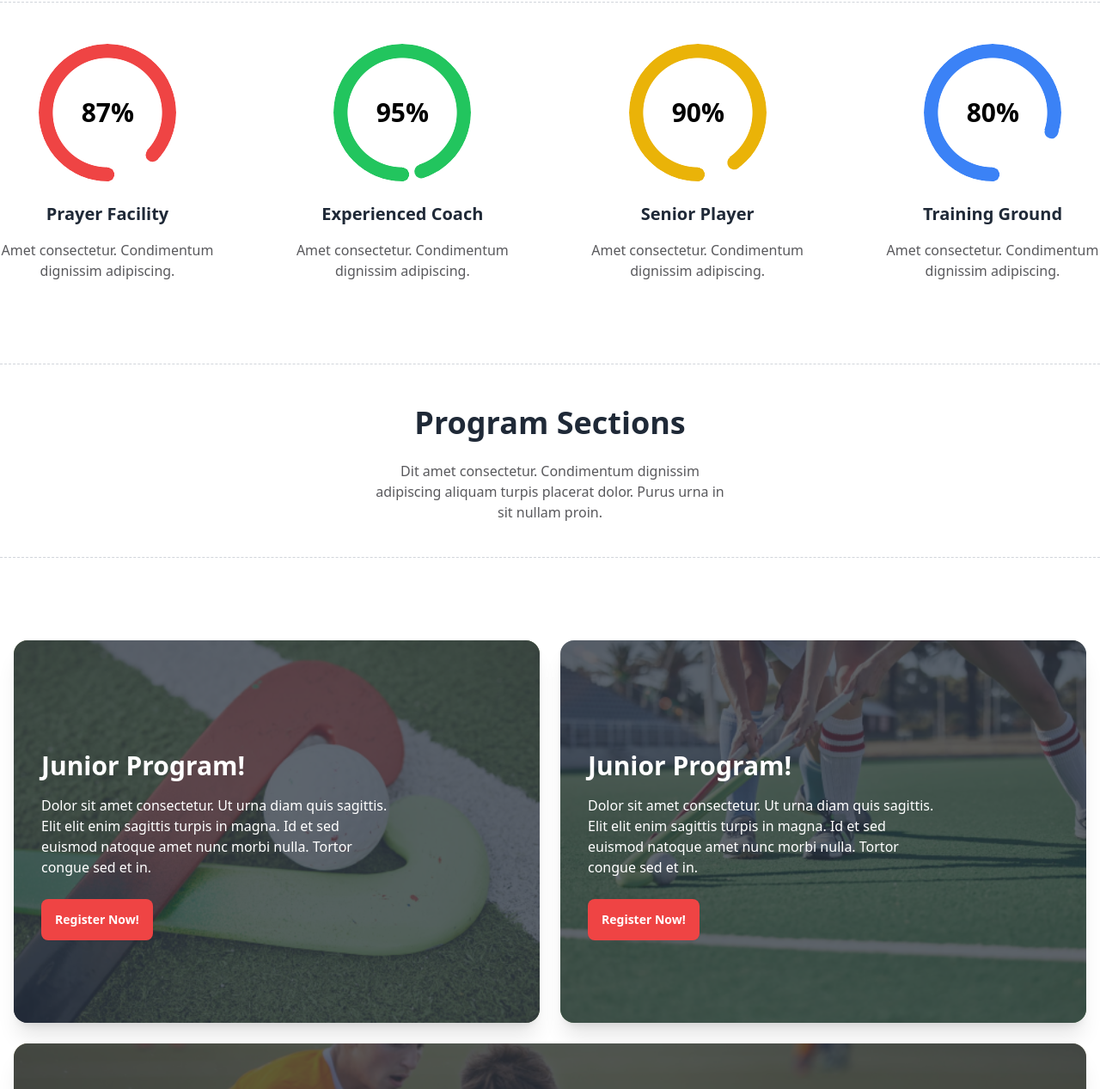
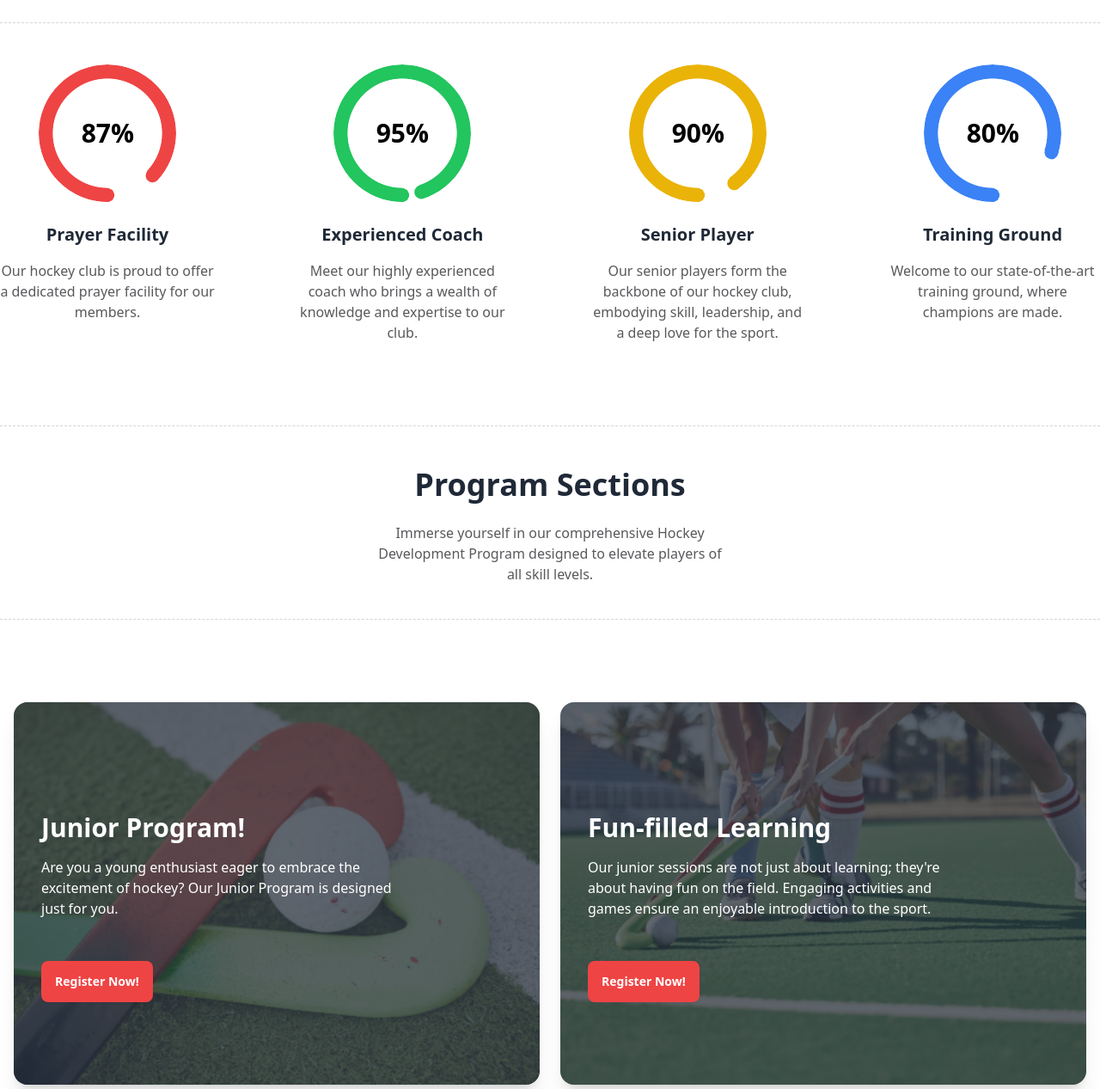
Before and after one commit to MHS676/B9-A3, a plain HTML site: page index.html in a window 1280 px wide. Shown: the part 1043-2310 px from the top of the page at 86% size. Drawn offline with nearby package versions, Linux system fonts and the light colour scheme.

Commit message:
All the text added done

```diff
--- a/index.html
+++ b/index.html
@@ -24,7 +24,7 @@
     />
     <script src="https://cdn.tailwindcss.com"></script>
     <!-- tailwind custom color -->
-    <!-- <script>
+    <script>
       tailwind.config = {
         theme: {
           extend: {
@@ -34,7 +34,7 @@
           },
         },
       };
-    </script> -->
+    </script>
     <!-- style sheet -->
     <style>
       .font-manrope {
@@ -157,8 +157,9 @@
           Meet all the heroes from the field
         </h1>
         <p class="text-white text-sm lg:text-base opacity-70">
-          Dit amet consectetur. Condimentum dignissim adipiscing aliquam turpis
-          placerat dolor. Purus urna in sit nullam proin.
+          Hockey’s is dedicated to growing the sport at the grassroots level.
+          Learn about our initiatives to introduce hockey to schools and
+          communities.
         </p>
       </div>
     </header>
@@ -174,8 +175,9 @@
           <p
             class="text-xl lg:text-base font-medium text-[#131318] opacity-70 text-center my-6 lg:w-1/3 mx-auto"
           >
-            Dit amet consectetur. Condimentum dignissim adipiscing aliquam
-            turpis placerat dolor. Purus urna in sit nullam proin.
+            Stay tuned for exciting events, matches, and tournaments. Check our
+            calendar for the latest updates and mark your calendars to support
+            our teams.
           </p>
         </div>
         <div class="lg:flex justify-between container mx-auto">
@@ -191,7 +193,8 @@
             <p
               class="mx-auto w-[250px] mt-4 text-base text-[#131318] opacity-70"
             >
-              Amet consectetur. Condimentum dignissim adipiscing.
+              Our hockey club is proud to offer a dedicated prayer facility for
+              our members.
             </p>
           </div>
           <div class="text-center">
@@ -206,7 +209,8 @@
             <p
               class="mx-auto w-[250px] mt-4 text-base text-[#131318] opacity-70"
             >
-              Amet consectetur. Condimentum dignissim adipiscing.
+              Meet our highly experienced coach who brings a wealth of knowledge
+              and expertise to our club.
             </p>
           </div>
           <div class="text-center">
@@ -221,7 +225,8 @@
             <p
               class="mx-auto w-[250px] mt-4 text-base text-[#131318] opacity-70"
             >
-              Amet consectetur. Condimentum dignissim adipiscing.
+              Our senior players form the backbone of our hockey club, embodying
+              skill, leadership, and a deep love for the sport.
             </p>
           </div>
           <div class="text-center">
@@ -236,7 +241,8 @@
             <p
               class="mx-auto w-[250px] mt-4 text-base text-[#131318] opacity-70"
             >
-              Amet consectetur. Condimentum dignissim adipiscing.
+              Welcome to our state-of-the-art training ground, where champions
+              are made.
             </p>
           </div>
         </div>
@@ -252,67 +258,10 @@
           <p
             class="text-base font-medium text-[#131318] opacity-70 text-center my-6 lg:w-1/3 mx-auto"
           >
-            Dit amet consectetur. Condimentum dignissim adipiscing aliquam
-            turpis placerat dolor. Purus urna in sit nullam proin.
+            Immerse yourself in our comprehensive Hockey Development Program
+            designed to elevate players of all skill levels.
           </p>
         </div>
-        <!-- <div class="container mx-auto px-4 rounded-2xl mt-12">
-          <div class="mx-auto gap-5 flex justify-between mt-6">
-            <div>
-              <img
-                class="w-[1140] h-[438px] mx-auto"
-                src="Images/2.png"
-                alt=""
-              />
-              <h2 class="-mt-72 ml-12 text-3xl font-extrabold text-white">
-                Junior Program
-              </h2>
-              <p class="ml-12 text-base font-medium text-white w-1/2 mt-2">
-                Dolor sit amet consectetur. Ut urna diam quis sagittis. Elit
-                elit enim sagittis turpis in magna. Id et sed euismod natoque
-                amet nunc morbi nulla. Tortor congue sed et in.
-              </p>
-              <a
-                class="btn sm:px-4 bg-[#FF4240] border-none text-white font-poppins ml-12 mt-6 lg:px-6"
-                >Register Now!</a
-              >
-            </div>
-            <div class="mb-24">
-              <img
-                class="w-[1140] h-[438px] mx-auto"
-                src="Images/3.png"
-                alt=""
-              />
-              <h2 class="-mt-72 ml-12 text-3xl font-extrabold text-white">
-                Junior Program
-              </h2>
-              <p class="ml-12 text-base font-medium text-white w-1/2 mt-2">
-                Dolor sit amet consectetur. Ut urna diam quis sagittis. Elit
-                elit enim sagittis turpis in magna. Id et sed euismod natoque
-                amet nunc morbi nulla. Tortor congue sed et in.
-              </p>
-              <a
-                class="btn sm:px-4 bg-[#FF4240] border-none text-white font-poppins ml-12 mt-6 lg:px-6"
-                >Register Now!</a
-              >
-            </div>
-          </div>
-          <div class="rounded-2xl">
-            <img class="w-[2170px] h-[538px]" src="Images/4.png" alt="" />
-            <h2 class="-mt-72 ml-12 text-3xl font-extrabold text-white">
-              Junior Program
-            </h2>
-            <p class="ml-12 text-base font-medium text-white w-1/2 mt-2">
-              Dolor sit amet consectetur. Ut urna diam quis sagittis. Elit elit
-              enim sagittis turpis in magna. Id et sed euismod natoque amet nunc
-              morbi nulla. Tortor congue sed et in.
-            </p>
-            <a
-              class="btn sm:px-4 bg-[#FF4240] border-none text-white font-poppins ml-12 mt-6 lg:px-6"
-              >Register Now!</a
-            >
-          </div>
-        </div> -->
         <div class="container mx-auto px-4 mt-24">
           <div>
             <div class="grid-cols-1 grid lg:flex gap-6">
@@ -331,9 +280,8 @@
                   <p
                     class="text-sm lg:text-base font-medium text-white lg:w-3/4 mt-2"
                   >
-                    Dolor sit amet consectetur. Ut urna diam quis sagittis. Elit
-                    elit enim sagittis turpis in magna. Id et sed euismod
-                    natoque amet nunc morbi nulla. Tortor congue sed et in.
+                    Are you a young enthusiast eager to embrace the excitement
+                    of hockey? Our Junior Program is designed just for you.
                   </p>
                   <div class="justify-start lg:mb-16">
                     <button class="btn bg-red-500 text-white border-none">
@@ -352,14 +300,14 @@
                   <h2
                     class="card-title lg:mt-24 text-white text-xl lg:text-3xl font-extrabold"
                   >
-                    Junior Program!
+                    Fun-filled Learning
                   </h2>
                   <p
                     class="text-sm lg:text-base font-medium text-white lg:w-3/4 mt-2"
                   >
-                    Dolor sit amet consectetur. Ut urna diam quis sagittis. Elit
-                    elit enim sagittis turpis in magna. Id et sed euismod
-                    natoque amet nunc morbi nulla. Tortor congue sed et in.
+                    Our junior sessions are not just about learning; they're
+                    about having fun on the field. Engaging activities and games
+                    ensure an enjoyable introduction to the sport.
                   </p>
                   <div class="justify-start lg:mb-16">
                     <button class="btn bg-red-500 text-white border-none">
@@ -379,14 +327,13 @@
                 <h2
                   class="card-title lg:mt-32 text-white text-xl lg:text-3xl font-extrabold"
                 >
-                  Junior Program!
+                  Character Building
                 </h2>
                 <p
                   class="text-sm lg:text-base font-medium text-white lg:w-2/5 mt-2"
                 >
-                  Dolor sit amet consectetur. Ut urna diam quis sagittis. Elit
-                  elit enim sagittis turpis in magna. Id et sed euismod natoque
-                  amet nunc morbi nulla. Tortor congue sed et in.
+                  Beyond the game, our Junior Program emphasizes
+                  character-building qualities such as teamwork.
                 </p>
                 <div class="justify-start lg:mb-40">
                   <button class="btn bg-red-500 text-white border-none">
@@ -409,8 +356,8 @@
           <p
             class="text-base font-medium text-[#131318] opacity-70 text-center my-6 lg:w-1/3 mx-auto"
           >
-            Dit amet consectetur. Condimentum dignissim adipiscing aliquam
-            turpis placerat dolor. Purus urna in sit nullam proin.
+            Elevate your game on and off the field with our exclusive range of
+            official Hockey’s merchandise.
           </p>
         </div>
         <!-- card section -->
@@ -441,7 +388,8 @@
                 </div>
                 <h2 class="card-title">World Cup Flags Football</h2>
                 <p class="text-base font-medium text-[#131318] opacity-70">
-                  Dolor sit amet consectetur. Ut urna diam quis sagittis.
+                  Wear your allegiance with pride! Our team jerseys feature
+                  premium materials
                 </p>
                 <div class="lg:flex justify-between">
                   <div>
@@ -482,7 +430,8 @@
                 </div>
                 <h2 class="card-title">World Cup Flags Football</h2>
                 <p class="text-base font-medium text-[#131318] opacity-70">
-                  Dolor sit amet consectetur. Ut urna diam quis sagittis.
+                  Gear up for success during training sessions with our
+                  specialized training apparel.
                 </p>
                 <div class="lg:flex justify-between">
                   <div>
@@ -526,7 +475,8 @@
                 </div>
                 <h2 class="card-title">World Cup Flags Football</h2>
                 <p class="text-base font-medium text-[#131318] opacity-70">
-                  Dolor sit amet consectetur. Ut urna diam quis sagittis.
+                  Stay warm on the sidelines or represent your club in any
+                  weather with our range of outerwear.
                 </p>
                 <div class="lg:flex justify-between">
                   <div>
@@ -567,7 +517,7 @@
                 </div>
                 <h2 class="card-title">World Cup Flags Football</h2>
                 <p class="text-base font-medium text-[#131318] opacity-70">
-                  Dolor sit amet consectetur. Ut urna diam quis sagittis.
+                  From stylish jackets to cozy hoodies, we've got you covered.
                 </p>
                 <div class="lg:flex justify-between">
                   <div>
@@ -611,7 +561,9 @@
                 </div>
                 <h2 class="card-title">World Cup Flags Football</h2>
                 <p class="text-base font-medium text-[#131318] opacity-70">
-                  Dolor sit amet consectetur. Ut urna diam quis sagittis.
+                  These unique items are crafted to commemorate special moments
+                  in the club's history, making them valuable additions to any
+                  fan's collection.
                 </p>
                 <div class="lg:flex justify-between">
                   <div>
@@ -652,7 +604,8 @@
                 </div>
                 <h2 class="card-title">World Cup Flags Football</h2>
                 <p class="text-base font-medium text-[#131318] opacity-70">
-                  Dolor sit amet consectetur. Ut urna diam quis sagittis.
+                  Take home a piece of history with our commemorative prints
+                  featuring iconic moments.
                 </p>
                 <div class="lg:flex justify-between">
                   <div>
@@ -683,8 +636,10 @@
           <p
             class="text-base font-medium text-[#131318] opacity-70 text-center my-6 lg:w-1/3 mx-auto"
           >
-            Dit amet consectetur. Condimentum dignissim adipiscing aliquam
-            turpis placerat dolor. Purus urna in sit nullam proin.
+            Welcome to the Hockey’s Question Section. Whether you're a seasoned
+            player, a passionate fan, or someone curious about hockey, we're
+            here to provide the information you need. Don't hesitate to reach
+            out—ask us anything!
           </p>
         </div>
         <div
@@ -703,8 +658,10 @@
               </div>
               <div class="collapse-content">
                 <p class="text-base font-medium text-[#131318] opacity-70">
-                  Dolor sit amet consectetur. Ut urna diam quis sagittis. Elit
-                  elit enim sagittis turpis in magna.
+                  Discover top-quality hockey gear and equipment at Hockey's.
+                  From professional-grade sticks to high-performance skates,
+                  we've got everything you need to elevate your game on the ice.
+                  Explore our range and gear up for success!
                 </p>
               </div>
             </div>
@@ -717,8 +674,11 @@
               </div>
               <div class="collapse-content">
                 <p class="text-base font-medium text-[#131318] opacity-70">
-                  Dolor sit amet consectetur. Ut urna diam quis sagittis. Elit
-                  elit enim sagittis turpis in magna.
+                  At Hockey's, we offer comprehensive hockey training programs
+                  designed to enhance your skills, improve your game strategy,
+                  and boost your overall performance. Our experienced coaches
+                  are dedicated to helping you reach your full potential on the
+                  ice. Join us for unparalleled training that sets you apart.
                 </p>
               </div>
             </div>
@@ -731,8 +691,11 @@
               </div>
               <div class="collapse-content">
                 <p class="text-base font-medium text-[#131318] opacity-70">
-                  Dolor sit amet consectetur. Ut urna diam quis sagittis. Elit
-                  elit enim sagittis turpis in magna.
+                  Experience personalized coaching with our private lessons.
+                  Tailored to your skill level and goals, our one-on-one
+                  sessions provide focused attention to elevate your game.
+                  Whether you're a beginner or a seasoned player, our coaches
+                  are here to guide you every step of the way.
                 </p>
               </div>
             </div>
@@ -743,8 +706,11 @@
               <div class="collapse-title text-xl font-medium">Ski Touring</div>
               <div class="collapse-content">
                 <p class="text-base font-medium text-[#131318] opacity-70">
-                  Dolor sit amet consectetur. Ut urna diam quis sagittis. Elit
-                  elit enim sagittis turpis in magna.
+                  Explore the thrill of ski touring with [Your Club/Brand Name].
+                  Embark on unforgettable journeys through picturesque
+                  landscapes, guided by our experienced team. Whether you're a
+                  novice or an experienced skier, our ski touring adventures
+                  promise an exhilarating and scenic experience.
                 </p>
               </div>
             </div>
@@ -755,8 +721,11 @@
               <div class="collapse-title text-xl font-medium">Booking</div>
               <div class="collapse-content">
                 <p class="text-base font-medium text-[#131318] opacity-70">
-                  Dolor sit amet consectetur. Ut urna diam quis sagittis. Elit
-                  elit enim sagittis turpis in magna.
+                  Ready to join our programs or book an adventure? Our booking
+                  process is simple and convenient. Choose your preferred
+                  program, select your dates, and reserve your spot with ease.
+                  We can't wait to welcome you to the [Your Club/Brand Name]
+                  community!
                 </p>
               </div>
             </div>
@@ -765,8 +734,12 @@
               <div class="collapse-title text-xl font-medium">Pricings</div>
               <div class="collapse-content">
                 <p class="text-base font-medium text-[#131318] opacity-70">
-                  Dolor sit amet consectetur. Ut urna diam quis sagittis. Elit
-                  elit enim sagittis turpis in magna.
+                  Transparent and competitive pricing is at the core of our
+                  commitment to accessibility. Check out our pricing options for
+                  equipment, training programs, private lessons, ski touring,
+                  and more. We believe in providing value for every budget,
+                  ensuring that everyone can enjoy the benefits of our
+                  offerings.
                 </p>
               </div>
             </div>
@@ -782,8 +755,9 @@
           <p
             class="text-sm lg:text-base font-medium text-[#131318] opacity-70 text-center my-6 lg:w-1/3 mx-auto"
           >
-            Dit amet consectetur. Condimentum dignissim adipiscing aliquam
-            turpis placerat dolor. Purus urna in sit nullam proin.
+            Visit us at our club headquarters to meet our team, explore our
+            facilities, and get a firsthand experience of the Hockey’s
+            atmosphere.
           </p>
         </div>
         <div class="lg:flex mt-14 gap-36">
```
